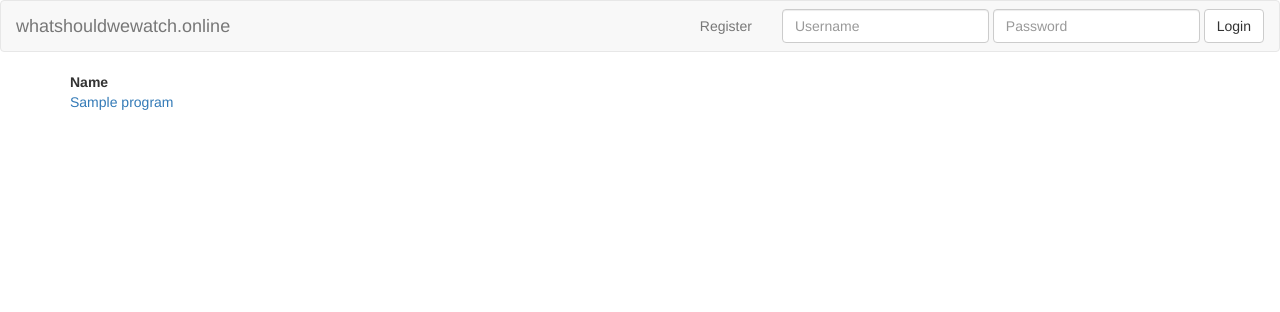
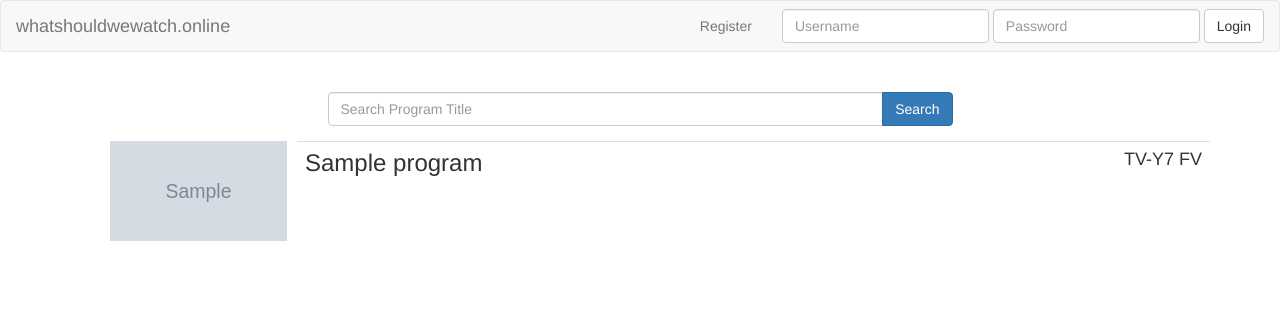
Before and after one commit to emilycharris/final_project, a Django app: page /program_list in a window 1280 px wide. Shown: the top 312 px of the page. Run offline with Django 3.2, Linux system fonts and the light colour scheme; data comes from the database, SQL or seed files in the repository; tables that the repository leaves empty hold one stand-in row (values such as "Sample post"); grey boxes marked "Sample" are stand-in pictures; parts of the project's set-up code (start-up, migrations or seed data) failed here and were passed over; some libraries are stand-ins or nearby versions.

Commit message:
search functionality working

```diff
--- a/main/static/main/main.css
+++ b/main/static/main/main.css
@@ -0,0 +1,4 @@
+.thumbnail {
+  height: 32px;
+  width: 32px;
+}
--- a/main/views.py
+++ b/main/views.py
@@ -28,6 +28,16 @@ class ProfileUpdateView(UpdateView):
 
 class ProgramListView(ListView):
     model = Program
+    paginate_by = 15
+
+    def get_queryset(self, **kwargs):
+        programs = Program.objects.all()
+        search = self.request.GET.get('search')
+        if search:
+            search_name = search.replace("+", " ").lower()
+            return Program.objects.filter(name__contains=search_name)
+        else:
+            return Program.objects.all()
 
 class ProgramDetailView(DetailView):
     model = Program
--- a/requirements.txt
+++ b/requirements.txt
@@ -1,6 +1,7 @@
 beautifulsoup4==4.4.1
 Django==1.9.7
 django-bootstrap-form==3.2.1
+django-bootstrap-pagination==1.6.1
 django-extra-views==0.8.0
 djangorestframework==3.4.0
 Pillow==3.3.0
--- a/templates/base.html
+++ b/templates/base.html
@@ -26,7 +26,10 @@
           {% else %}
           <a class="navbar-brand" href="{% url 'index_view' %}">whatshouldwewatch.online</a>
           {% endif %}
+
         </div>
+
+
 
         <!-- Collect the nav links, forms, and other content for toggling -->
         <div class="collapse navbar-collapse" id="bs-example-navbar-collapse-1">
@@ -59,6 +62,21 @@
       </div><!-- /.container-fluid -->
     </nav>
 
+
+    <div class="row">
+        <div class="col-xs-8 col-xs-offset-2 col-md-6 col-md-offset-3 form-group">
+            <label for="search_box" class="control-label"></label>
+            <form action="{% url 'program_list_view' %}" method="get">
+                <div class="input-group">
+                    <input id="search_box" type="text" class="form-control" name="search" placeholder='Search Program Title'>
+                    <span class="input-group-btn">
+                        <input id="search_button" type="submit" class="btn btn-primary" value="Search">
+                    </span>
+                </div>
+            </form>
+        </div>
+    </div>
+
     <div class="container">
 
            {% block content %}
--- a/templates/main/program_list.html
+++ b/templates/main/program_list.html
@@ -1,18 +1,46 @@
 {% extends "base.html" %}
+{% load bootstrap_pagination %}
+
 
 {% block content %}
 
-  <table>
-    <tr>
-      <th>Name</th>
-    </tr>
-    <tbody>
-      {% for object in object_list %}
-      <tr>
-        <td><a href="{% url 'program_detail_view' object.pk %}">{{object}}</a></td>
-      </tr>
-      {% endfor %}
+
+
+
+        {% for object in object_list %}
+
+        <ul>
+          <div class="media">
+            <div class="media-left">
+              <a href="{% url 'program_detail_view' object.pk %}">
+                <img class="media-object" src='{{object.thumbnail}}' alt="" width="177" height="100">
+              </a>
+            </div>
+            <div class="media-body">
+              <table class='table'>
+                <tr>
+                  <div class="media-body">
+                  <td><h3 class="media-heading" id='inline'>{{object.name}}</h3></td>
+                  <td>  <h4 class='media-heading' id='inline' style="float:right">{{object.rating}}</h4></td>
+                </tr>
+              </table>
+            </div>
+          </div>
+        </ul>
+
+        {% endfor %}
+
 
     </tbody>
   </table>
+<div class="">
+
+</div>
+  {% bootstrap_paginate page_obj range=10 show_prev_next="false" show_first_last="true" %}
+
+
+
+
+
+
 {% endblock %}
--- a/what_to_watch/settings.py
+++ b/what_to_watch/settings.py
@@ -39,7 +39,9 @@ INSTALLED_APPS = [
     'django.contrib.staticfiles',
     'main',
     'rest_framework',
-    'bootstrapform'
+    'bootstrapform',
+    'bootstrap_pagination',
+
 
 ]
 
```
Also changed, not shown: main/forms.py (added, +7 -0 lines), templates/main/program_detail.html (+3 -4 lines).
